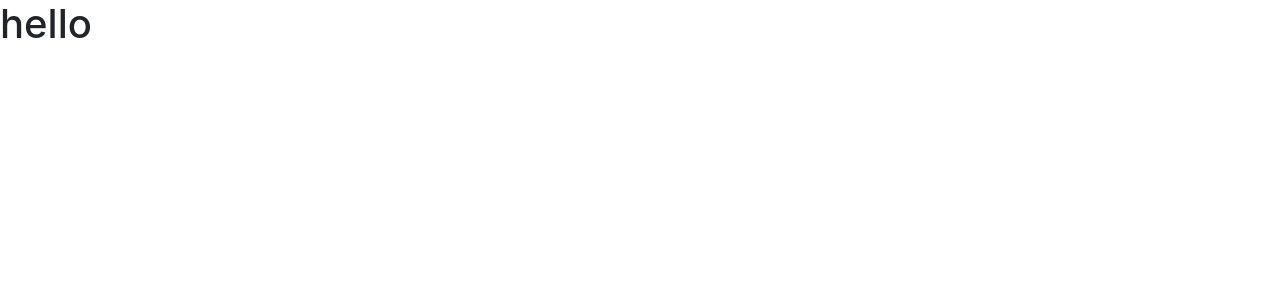
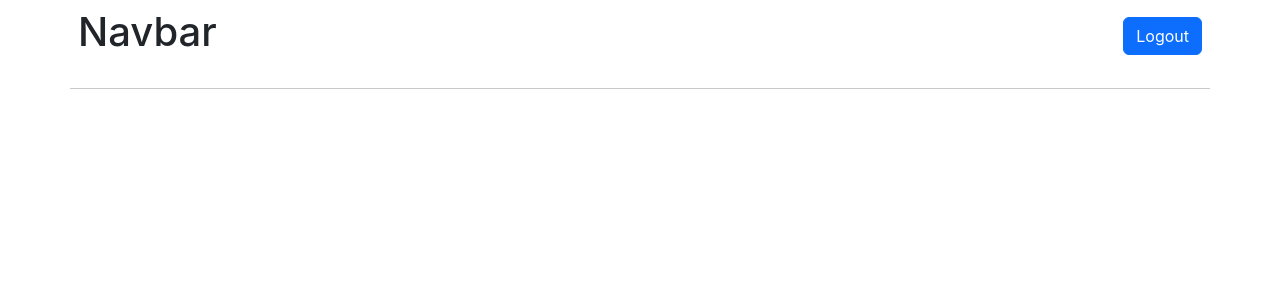
Before and after one commit to PatanSharuKhan/JokesApp, a React (Create React App) app: page / in a window 1280 px wide. Shown: the top 300 px of the page. Built offline with nearby package versions, Linux system fonts and the light colour scheme; sample sign-in values are in the browser's storage.

Commit message:
added navbar

```diff
--- a/src/pages/Home/index.js
+++ b/src/pages/Home/index.js
@@ -1,5 +1,15 @@
+import "./index.css"
+import Navbar from "../../components/Navbar"
+import { useEffect } from "react"
+import { useNavigate } from "react-router-dom"
+
 const Home = () => {
-  return <h1>hello</h1>
+  const navigate = useNavigate()
+  useEffect(() => {
+    const isLogged = localStorage.getItem("userDetails") === null
+    if (isLogged) navigate("/login")
+  })
+  return <Navbar />
 }
 
 export default Home
```
